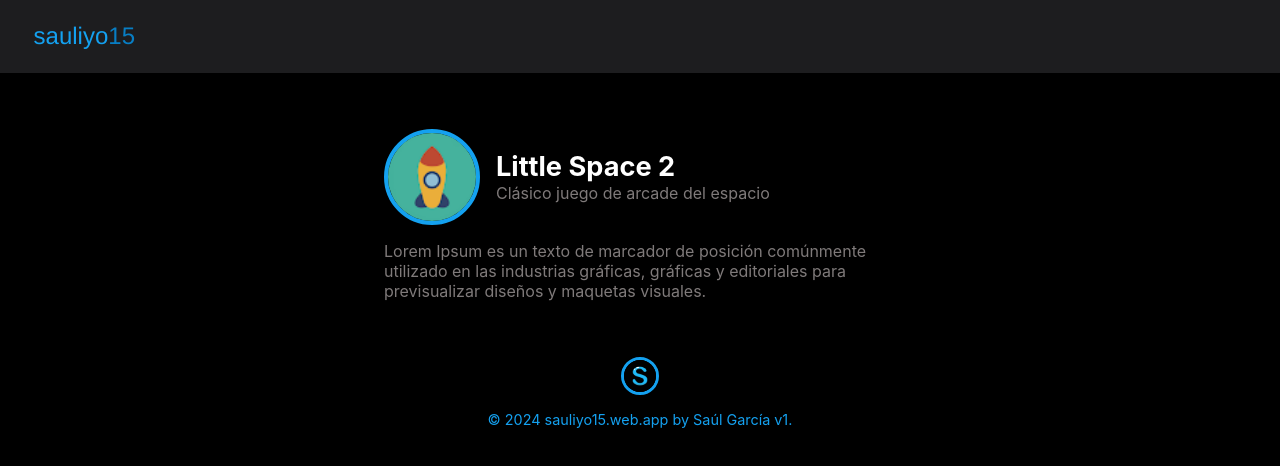
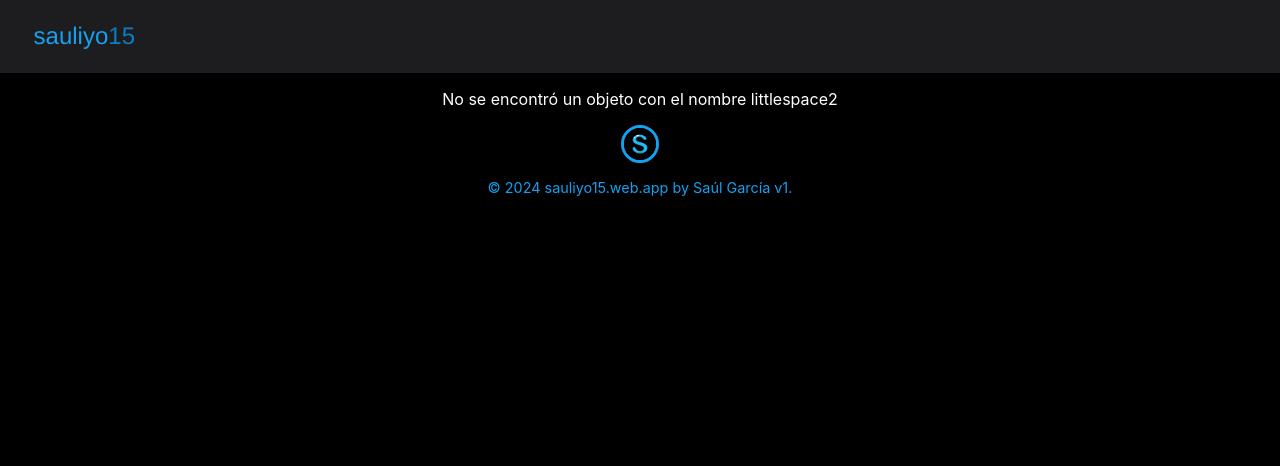
Before and after one commit to sauliyo15/sauliyo_15, a React (Create React App) app: page /proyectos/littlespace2 in a window 1280 px wide. Shown: the top 466 px of the page. Built offline with nearby package versions, Linux system fonts and the light colour scheme.

Commit message:
Proyecto MisDnis AÑADIDO y ACABADO

```diff
--- a/src/constants/datos.js
+++ b/src/constants/datos.js
@@ -630,7 +630,7 @@ export const datos = {
           {
             nombre: "Redes Sociales",
             descripcion:
-              "Esenciales para promocionar apps y comunicar novedades, las redes sociales son fundamentales para mantener a la audiencia informada sobre nuevas características y contenido.",
+              "Esenciales para promocionar apps y comunicar novedades. Las redes sociales son fundamentales para mantener a la audiencia informada sobre nuevas características y contenido.",
             enlace: "https://www.instagram.com/nosvamosdeencierro/",
             urlImagen: "/imagenes/instagram.png",
             target_blank: true,
@@ -643,18 +643,65 @@ export const datos = {
       nombre: "Mis DNIs",
       descripcion: "Almacenamiento de datos personales",
       descripcionLarga:
-        "Lorem Ipsum es un texto de marcador de posición comúnmente utilizado en las industrias gráficas, gráficas y editoriales para previsualizar diseños y maquetas visuales.",
+        "Una idea concebida con el propósito de desarrollar rápidamente algo simple y funcional. Esta aplicación tiene dos objetivos claros y logrados: proporcionar un bloc de notas simple para almacenar diversos datos y tener un nombre atractivo que genere una gran cantidad de descargas.",
       urlImagen: "/imagenes/misdnis.webp",
       enlace: "/proyectos/misdnis",
-    },
-    {
-      id: "littlespace2",
-      nombre: "Little Space 2",
-      descripcion: "Clásico juego de arcade del espacio",
-      descripcionLarga:
-        "Lorem Ipsum es un texto de marcador de posición comúnmente utilizado en las industrias gráficas, gráficas y editoriales para previsualizar diseños y maquetas visuales.",
-      urlImagen: "/imagenes/littlespace.webp",
-      enlace: "/proyectos/littlespace2",
+      puntuaciones: [
+        {
+          nombre: "Puntuacion Play Store",
+          valor: "3.3",
+          urlIcono: "/imagenes/star.png"
+        },
+        {
+          nombre: "Descargas",
+          valor: "50K+ Descargas",
+          urlIcono: "/imagenes/download.png"
+        }
+      ],
+      tecnologias: [
+        {
+          nombre: "ANDROIDSTUDIO",
+          urlIcono: "/imagenes/tecnologias/androidstudio.png"
+        },
+        {
+          nombre: "JAVA",
+          urlIcono: "/imagenes/tecnologias/java.png"
+        },
+        {
+          nombre: "PLAYSTORE",
+          urlIcono: "/imagenes/playstore.png"
+        },
+        {
+          nombre: "ADMOB",
+          urlIcono: "/imagenes/tecnologias/admob.png"
+        },
+        {
+          nombre: "FIREBASE",
+          urlIcono: "/imagenes/tecnologias/firebase.webp"
+        },
+        {
+          nombre: "ONESIGNAL",
+          urlIcono: "/imagenes/tecnologias/onesignal.png",
+        }
+      ],
+      componentes: {
+        listado: [
+          {
+            nombre: "Aplicación Android",
+            descripcion: "Desarrollada en Java y se monetiza con Admob. Integra varios SDKs, incluyendo OneSignal para el envío de notificaciones a los usuarios.",
+            enlace: "https://play.google.com/store/apps/details?id=saul.dni&hl=es&gl=US",
+            urlImagen: "/imagenes/android.png",
+            target_blank: true
+          },
+          {
+            nombre: "Base de Datos",
+            descripcion: "Se utiliza SQLite se utiliza y almacena internamente en el dispositivo móvil para gestionar y organizar datos de la aplicación de manera eficiente y localizada.",
+            enlace: "",
+            urlImagen: "/imagenes/tecnologias/sqlite.png",
+            target_blank: true
+          }
+        ]
+      }
     },
     {
       id: "eltiempo",
```
